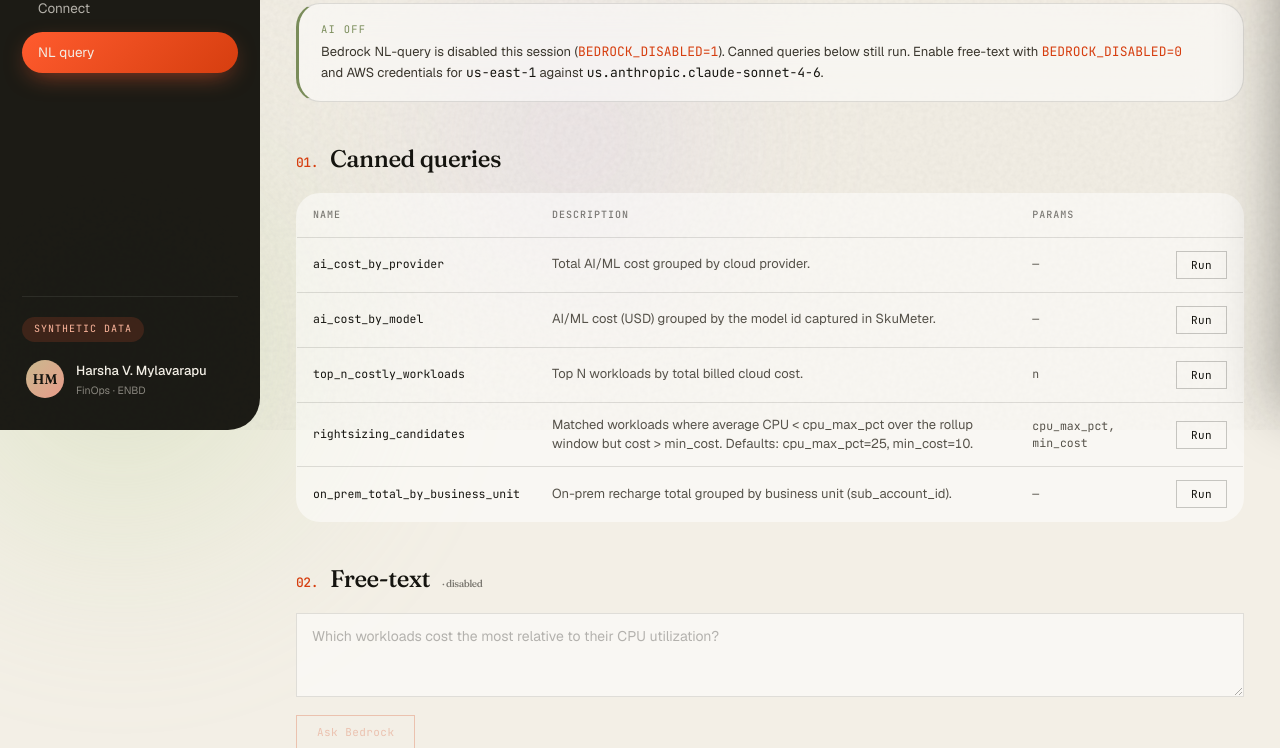
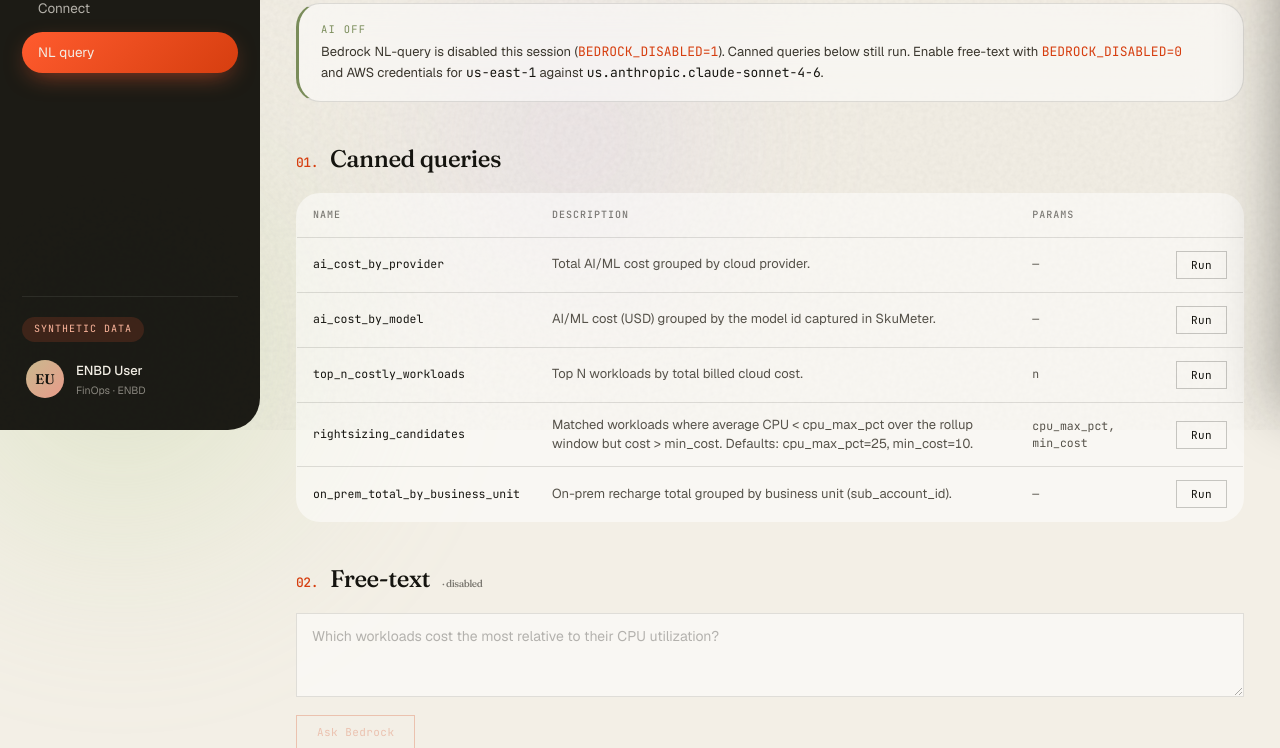
Before and after one commit to koushal2018/focus-manageiq-bridge, a FastAPI app: page /ai/ in a window 1280 px wide. Shown: the part 370-1118 px from the top of the page. Run offline with FastAPI, Linux system fonts and the light colour scheme; some web fonts are replaced.

Commit message:
chore(ui): replace persona name with generic 'ENBD User'
The sidebar user card and login email prefill named a specific person.
Swap to a neutral 'ENBD User' / user@emiratesnbd.com for a shareable
demo — no individual's name on a client-facing console.

```diff
--- a/web/templates/_base.html
+++ b/web/templates/_base.html
@@ -257,7 +257,7 @@
     </nav>
     <div class="nav-foot">
       <span class="synthetic-tag">Synthetic data</span>
-      <div class="user"><span class="avatar">HM</span><span><span class="uname">Harsha V. Mylavarapu</span><span class="urole" style="display:block">FinOps · ENBD</span></span></div>
+      <div class="user"><span class="avatar">EU</span><span><span class="uname">ENBD User</span><span class="urole" style="display:block">FinOps · ENBD</span></span></div>
     </div>
   </aside>
 
--- a/web/templates/login.html
+++ b/web/templates/login.html
@@ -93,7 +93,7 @@
       <div class="sub">Sign in to your FinOps workspace.</div>
       <div class="notice"><strong>Demo login</strong> — no credentials are checked. Any input enters the console. The warehouse holds synthetic data marked <code style="font-family:var(--mono);color:var(--accent-deep)">DEMO-*</code>.</div>
       <form action="/" method="get">
-        <div class="field"><label for="email">Corporate email</label><input id="email" type="email" placeholder="harsha.mylavarapu@emiratesnbd.com" value="harsha.mylavarapu@emiratesnbd.com" autocomplete="email"></div>
+        <div class="field"><label for="email">Corporate email</label><input id="email" type="email" placeholder="user@emiratesnbd.com" value="user@emiratesnbd.com" autocomplete="email"></div>
         <div class="field"><label for="pwd">Passphrase</label><input id="pwd" type="password" placeholder="••••••••••••" value="demo-not-real" autocomplete="current-password"></div>
         <button class="submit" type="submit">Enter console
           <svg width="13" height="13" viewBox="0 0 12 12" fill="none" stroke="currentColor" stroke-width="1.5"><path d="M2 6 H10 M7 3 L10 6 L7 9"/></svg>
```
